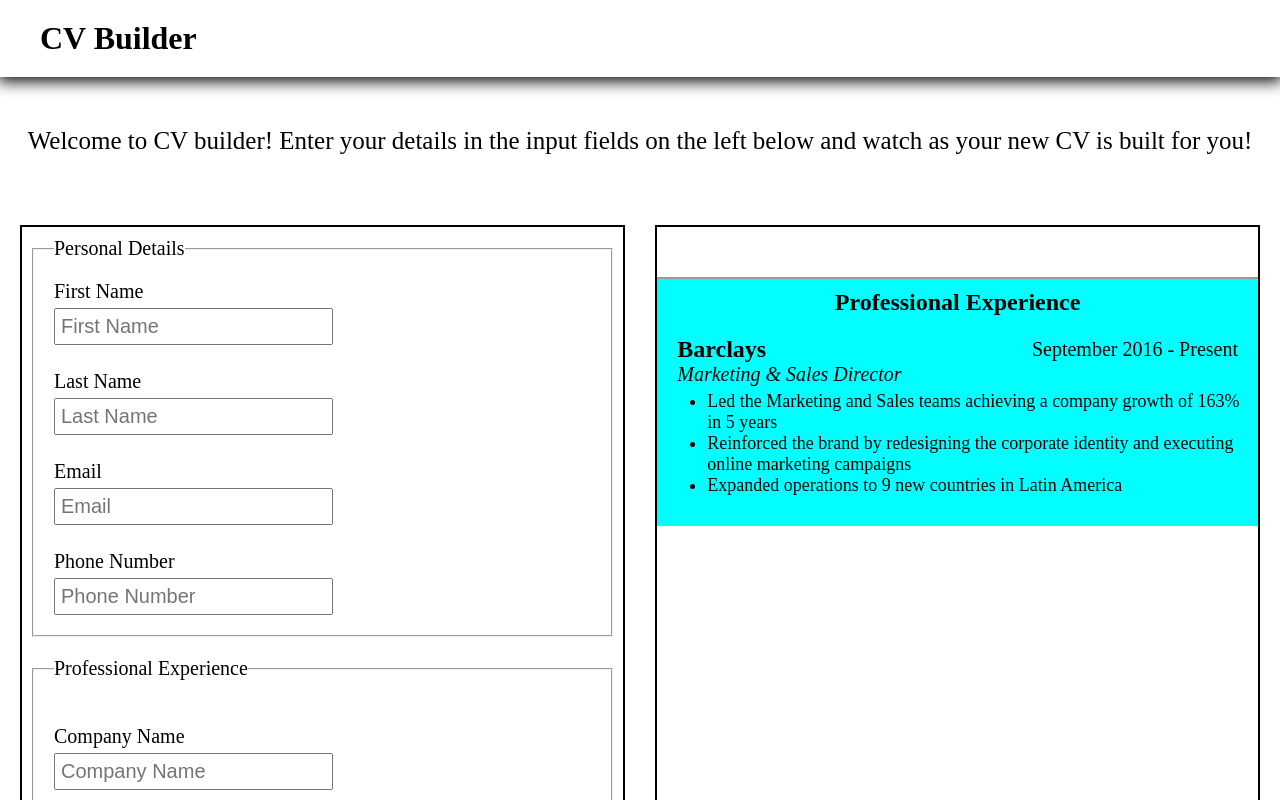
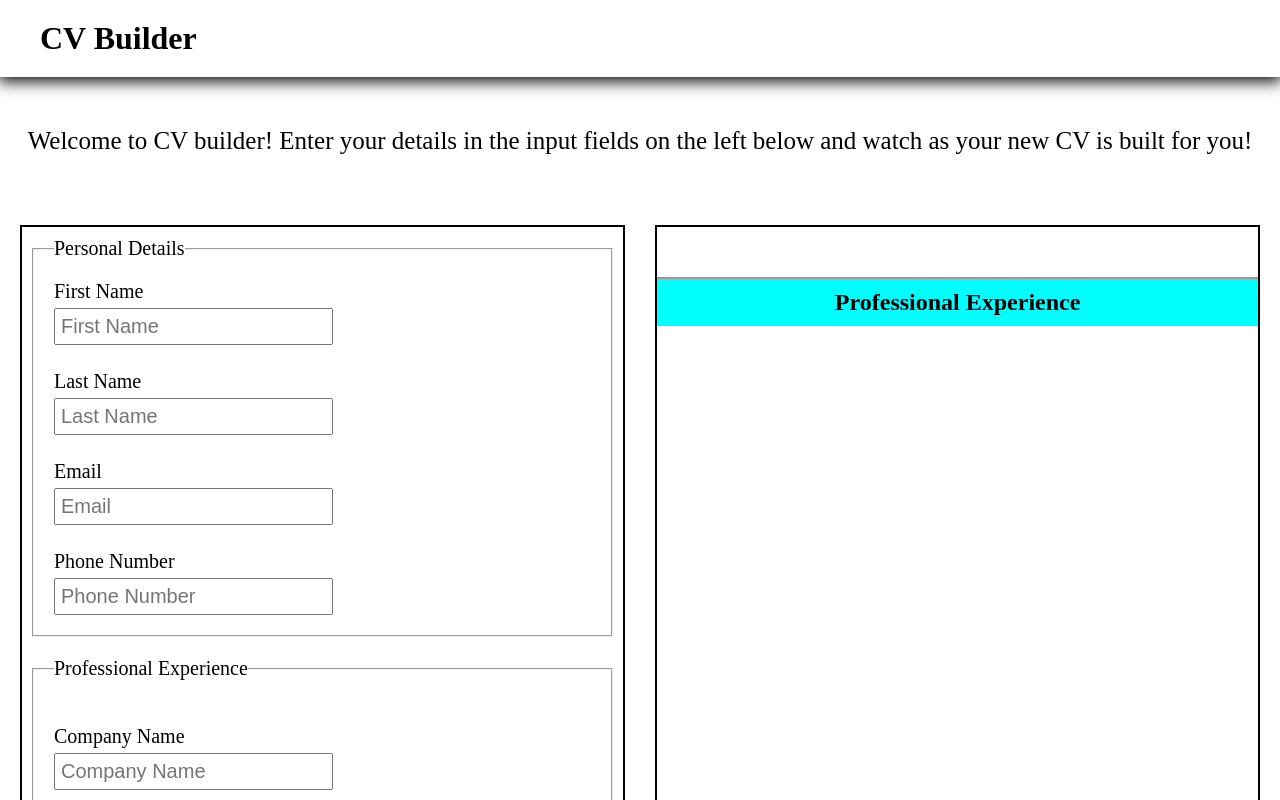
Before and after one commit to Ryanj24/CV-Builder, a React (Create React App) app in the folder cv-builder/: page / in a window 1280 px wide. Shown: the top 800 px of the page. Built offline with nearby package versions, Linux system fonts and the light colour scheme; the HTML template or start-up script is replaced by a standard one.

Commit message:
Correctly displaying output for companies

```diff
--- a/cv-builder/src/App.js
+++ b/cv-builder/src/App.js
@@ -48,6 +48,7 @@ function App() {
         lastName={lastName}
         email={email}
         phoneNumber={phoneNumber}
+        companies={companies}
         />
       </div>
     </div>
--- a/cv-builder/src/components/CVOutput.js
+++ b/cv-builder/src/components/CVOutput.js
@@ -4,7 +4,7 @@ import PersonalDetailsOutput from './PersonalDetailsOutput'
 import ExperienceOutput from './ExperienceOutput'
 import EducationOutput from './EducationOutput'
 
-const CVOutput = ({firstName, lastName, email, phoneNumber}) => {
+const CVOutput = ({firstName, lastName, email, phoneNumber, companies}) => {
 
   /* {firstName}
       {lastName}
@@ -19,7 +19,8 @@ const CVOutput = ({firstName, lastName, email, phoneNumber}) => {
       email={email}
       phoneNumber={phoneNumber}
       />
-      <ExperienceOutput />
+      <ExperienceOutput
+      companies={companies}/>
       <EducationOutput />
     </div>
   )
--- a/cv-builder/src/components/Company.js
+++ b/cv-builder/src/components/Company.js
@@ -1,25 +1,24 @@
 import React from 'react'
 import '../styling/Company.css'
 
-const Company = () => {
+const Company = ({ name, position, location, start, end, tasks}) => {
   return (
     <section className='company'>
       <section className='name-duration'>
         <div className='company-name'>
-                <h2>Barclays</h2>
+            <h2>{name}</h2>
         </div>
         <div className='duration-of-job'>
-                <p>September 2016 - Present</p>
+            <p>{start + '-' + end}</p>
         </div>
       </section>
       <section className='job-title'>
-            <p>Marketing & Sales Director</p>
+        <p>{position}</p>
       </section>
       <section className='key-points'>
           <ul>
-                <li>Led the Marketing and Sales teams achieving a company growth of 163% in 5 years</li>
-                <li>Reinforced the brand by redesigning the corporate identity and executing online marketing campaigns</li>
-                <li>Expanded operations to 9 new countries in Latin America</li>
+            {tasks.map(task =>
+              <li key={tasks.indexOf(task)}>{task}</li>)}
           </ul>
       </section>
     </section>
--- a/cv-builder/src/components/Experience.js
+++ b/cv-builder/src/components/Experience.js
@@ -3,8 +3,9 @@ import '../styling/Experience.css'
 
 const Experience = ({ company, setCompany, companies, setCompanies, handleAddNew, handleRemove }) => {
 
+  /*
   const [singleTask, setSingleTask] = useState('')
-  const [tasks, setTasks] = useState([]);
+  const [tasks, setTasks] = useState([]);*/
 
 
   function handleChange(e) {
@@ -23,9 +24,10 @@ const Experience = ({ company, setCompany, companies, setCompanies, handleAddNew
     })
   }
 
+  /*
   function addTask(e) {
     setTasks(prev => [...prev, singleTask])
-  }
+  }*/
 
   function AddCompany(e) {
     setCompanies([...companies, company]);
@@ -64,7 +66,7 @@ const Experience = ({ company, setCompany, companies, setCompanies, handleAddNew
                   <label htmlFor='task1'>Task 1</label>
                   <div className='input-btn-group'>
                   <input type= 'text' name='task1' placeholder='Task Description' onChange={handleChange}></input>
-                  <button type='button' onClick={addTask}>Enter</button>
+                  <button type='button'>Enter</button>
                   </div>
               </div>
 
@@ -72,7 +74,7 @@ const Experience = ({ company, setCompany, companies, setCompanies, handleAddNew
                   <label htmlFor='task2'>Task 2</label>
                   <div className='input-btn-group'>
                   <input type= 'text' name='task2' placeholder='Task Description' onChange={handleChange}></input>
-                  <button type='button' onClick={addTask}>Enter</button>
+                  <button type='button'>Enter</button>
                   </div>
               </div>
 
@@ -80,7 +82,7 @@ const Experience = ({ company, setCompany, companies, setCompanies, handleAddNew
                   <label htmlFor='task3'>Task 3</label>
                   <div className='input-btn-group'>
                   <input type= 'text' name='task3' placeholder='Task Description' onChange={handleChange}></input>
-                  <button type='button' onClick={addTask}>Enter</button>
+                  <button type='button'>Enter</button>
                   </div>
               </div>
 
--- a/cv-builder/src/components/ExperienceOutput.js
+++ b/cv-builder/src/components/ExperienceOutput.js
@@ -4,18 +4,19 @@ import Company from './Company'
 
 const ExperienceOutput = ({ companies }) => {
 
-  /* Take array of objects of companies and map a new Company component for each
-  <Company
-        name={company.name}
-        startDate={company.startdate}
-        endDate={company.endDate}
-        jobTitle={company.jobTitle}
-        keyPoints={company.keyPoints}/>
-  */
   return (
     <section className='experience-output'>
         <h1>Professional Experience</h1>
-        <Company />
+        {companies.map(company =>
+          <Company
+          key={company.id}
+          name={company.name}
+          position={company.position}
+          location={company.location}
+          start={company.start}
+          end={company.end}
+          tasks={company.tasks}/>
+        )}
     </section>
   )
 }
```
Lines whose indentation alone changed are shown as unchanged.
